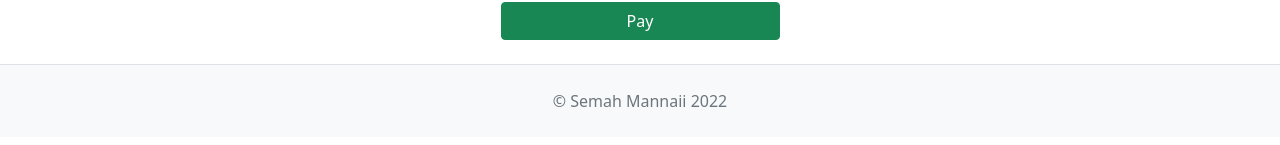
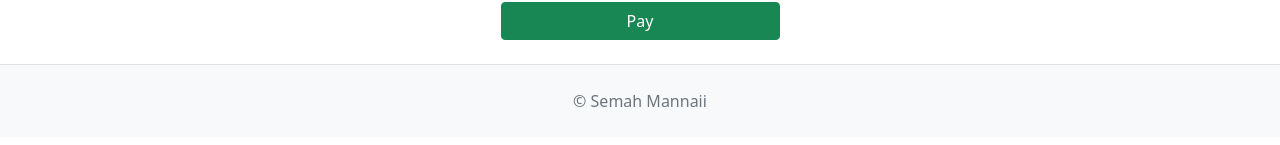
Before and after one commit to semahmannaii/FooTUN, a React (Create React App) app: page /cart in a window 1280 px wide. Shown: the part 379-524 px from the top of the page. Built offline with nearby package versions, Linux system fonts and the light colour scheme.

Commit message:
Update Footer.jsx

```diff
--- a/src/components/Footer.jsx
+++ b/src/components/Footer.jsx
@@ -5,7 +5,7 @@ function Footer() {
                 <div className="container-lg">
                     <div className="row">
                         <div className="col-lg-12">
-                            <p className="m-0 text-center text-muted">&copy; Semah Mannaii 2022</p>
+                            <p className="m-0 text-center text-muted">&copy; Semah Mannaii</p>
                         </div>
                     </div>
                 </div>
```
